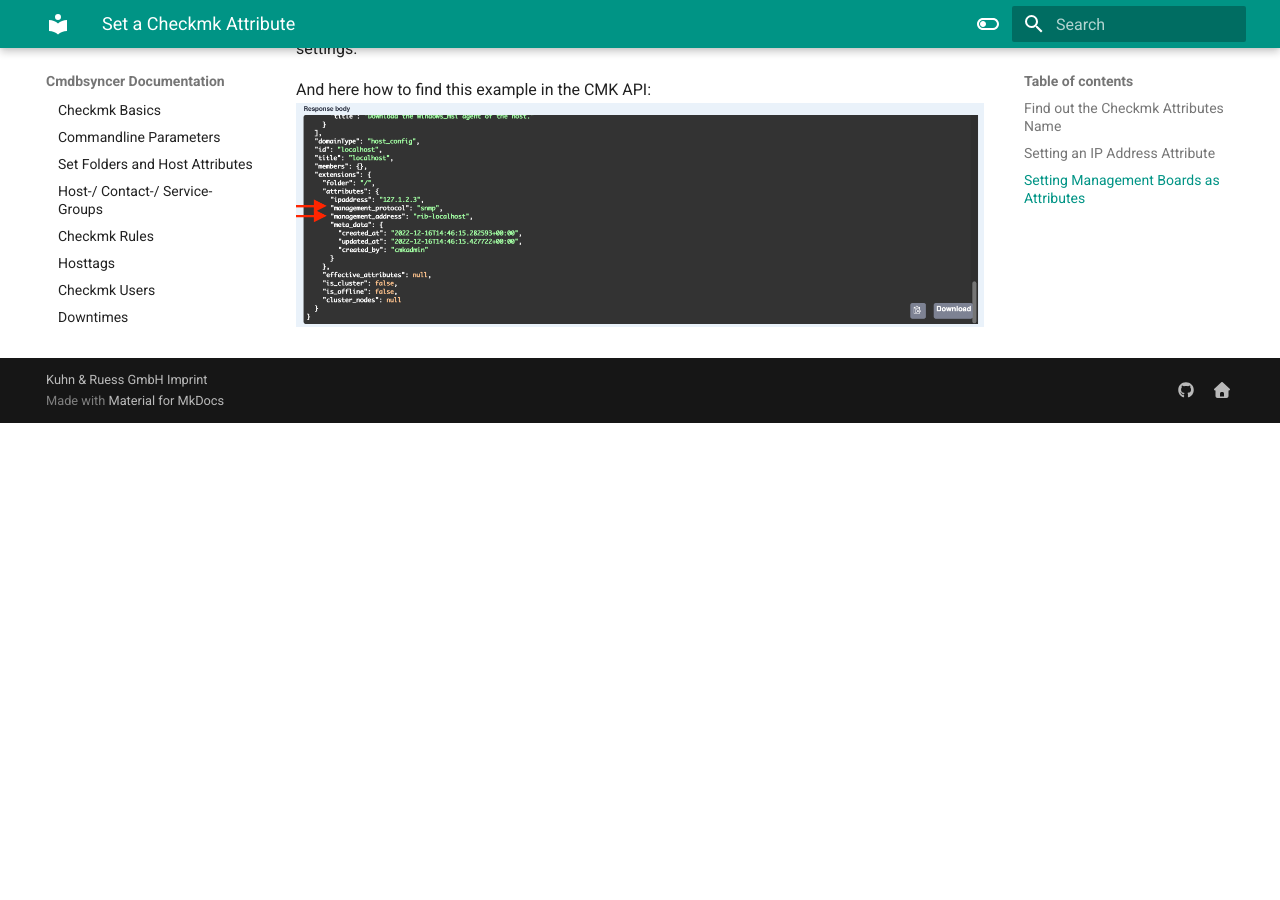
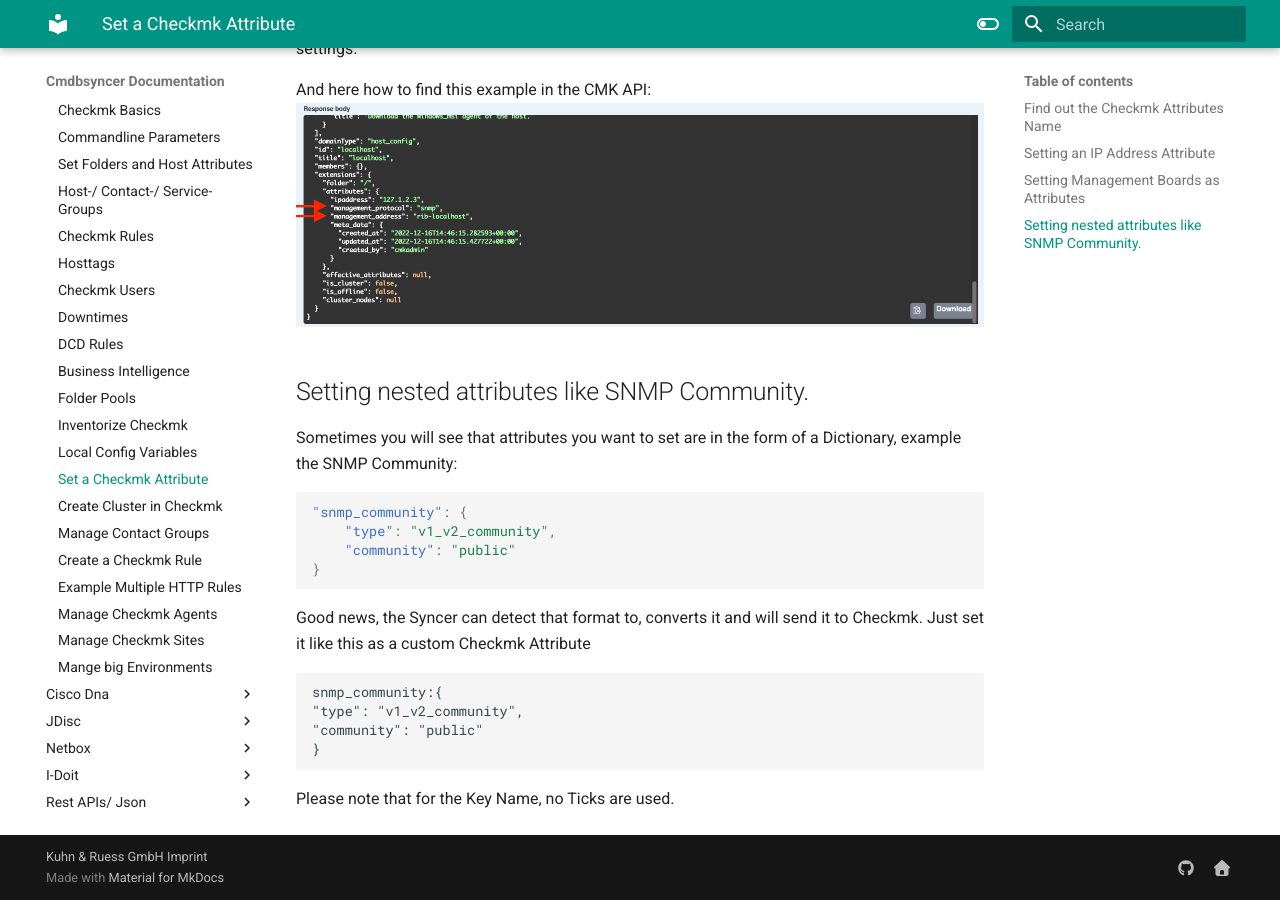
Before and after one commit to kuhn-ruess/cmdbsyncer-docs, an MkDocs documentation site: the page built from docs/checkmk/cmk_attributes.md, in a window 1280 px wide and 900 px high, scrolled down 3167 px. Built offline with MkDocs 1.6.1 and Material for MkDocs 9.7.7, drawn with Linux system fonts in a browser that asks for light colours; before the commit the page ends 3590 px from its top, so only the background shows below that.

Commit message:
Updated Docs

````diff
--- a/docs/checkmk/cmk_attributes.md
+++ b/docs/checkmk/cmk_attributes.md
@@ -36,3 +36,26 @@
 
 And here how to find this example in the CMK API:
 ![](img/api_managementboard.png)
+
+
+## Setting nested attributes like SNMP Community.
+Sometimes you will see that attributes you want to set are in the form of a Dictionary, example the SNMP Community:
+
+``` json
+"snmp_community": {
+	"type": "v1_v2_community",
+	"community": "public"
+}
+```
+
+Good news, the Syncer can detect that format to, converts it and will send it to Checkmk.
+Just set it like this as a custom Checkmk Attribute
+
+```
+snmp_community:{
+"type": "v1_v2_community",
+"community": "public"
+}
+```
+
+Please note that for the Key Name, no Ticks are used.
````
Also changed, not shown: docs/checkmk/export_rules.md (+1 -1 lines).
